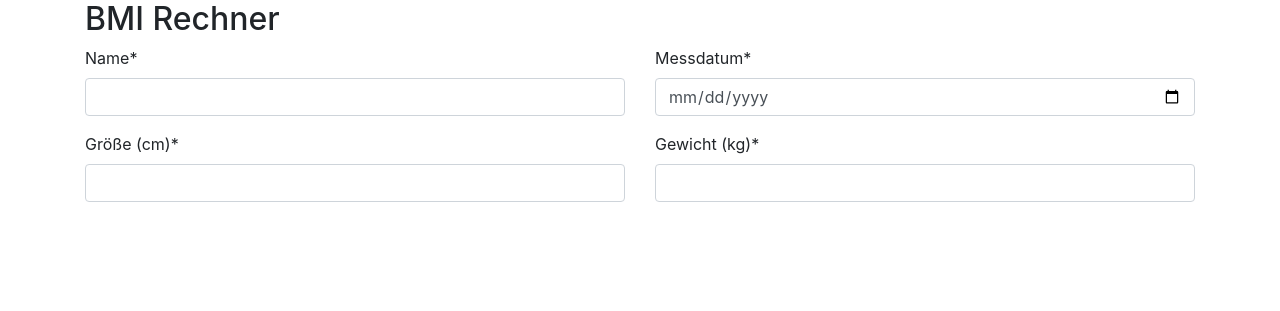
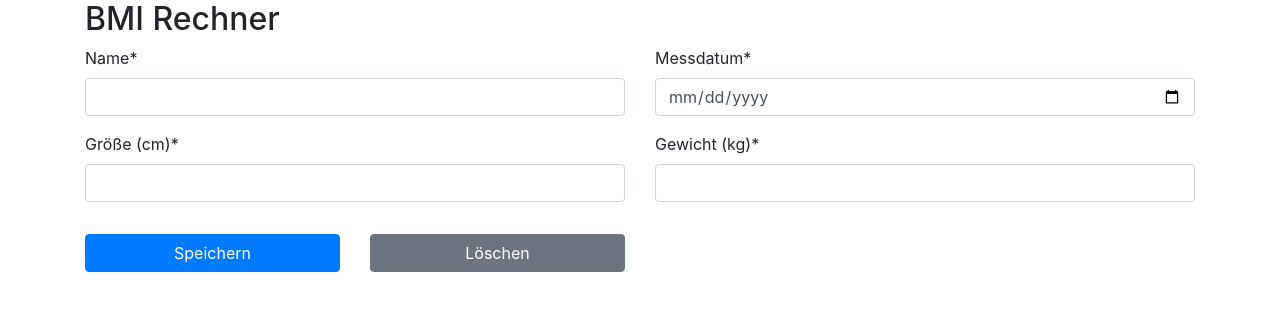
Before and after one commit to thatdudesaber/WebDev, a PHP site: page / in a window 1280 px wide. Shown: the top 311 px of the page. Run offline with PHP 8.4, Linux system fonts and the light colour scheme.

Commit message:
Gesamter Fortschritt im Unterricht

```diff
--- a/BMI Rechner/index.php
+++ b/BMI Rechner/index.php
@@ -13,11 +13,34 @@
 
 <?php
 
+//einbinden der Validierungsfunktionen
+require "lib/func.inc.php";
+
 //Formularvariablen definieren
 $name = "";
 $date = "";
 $size = "";
 $weight = "";
+
+if (isset($_POST['submit'])) {
+
+    // double-check: zuerst pruefen ob die Daten im Request enthalten sein, dann auslesen
+    $name = isset($_POST['name']) ? $_POST['name'] : "";
+    $date = isset($_POST['date']) ? $_POST['date'] : "";
+    $size = isset($_POST['size']) ? $_POST['size'] : "";
+    $weight = isset($_POST['weight']) ? $_POST['weight'] : "";
+
+    // Validierung der Daten und Ausgabe des Ergebnisses (an der aktuellen Stelle in der HTML-Seite)
+    if (validate($name, $date, $size, $weight)) {
+        echo "<p class='alert alert-success'>Die eingegebenen Daten sind in Ordnung!</p>";
+    } else {
+        echo "<div class='alert alert-danger'><p>Die eingegebenen Daten sind fehlerhaft!</p><ul>";
+        foreach ($errors as $key => $value) {
+            echo "<li>" . $value . "</li>";
+        }
+        echo "</ul></div>";
+    }
+}
 
 
 ?>
@@ -72,6 +95,22 @@ $weight = "";
                             required="required">
             </div>
         </div>
+
+        <!-- Buttons -->
+        <div class="row mt-3">
+            <div class="col-sm-3 mb-3">
+                <input type="submit"
+                       name="submit"
+                       class="btn btn-primary btn-block"
+                       value="Speichern"
+                >
+            </div>
+
+            <div class="col-sm-3">
+                <a href="index.php" class="btn btn-secondary btn-block">Löschen</a>
+            </div>
+
+        </div>
     </form>
 
 
@@ -80,7 +119,6 @@ $weight = "";
 
 <!-- Textausgabe (mal schauen, ob und wo ich das benötige) -->
 
-<!-- Buttons -->
 
 </div>
 
--- /dev/null
+++ b/BMI Rechner/lib/func.inc.php
@@ -0,0 +1,68 @@
+<?php
+$errors = [];
+
+function validateName($name)
+{
+    global $errors; // Zugriff auf die globale Fehlervariable
+
+    if (strlen($name) == 0) {
+        $errors['name'] = "Name darf nicht leer sein";
+        return false;
+    } else if (strlen($name) > 30) {
+        $errors['name'] = "Name zu lang";
+        return false;
+    } else {
+        return true;
+    }
+}
+
+function validateDate($date)
+{
+    global $errors; // Zugriff auf die globale Fehlervariable
+
+    // ungültig wenn: leeres Datum, falsches Format oder in der Zukunft
+    try {
+        if ($date == "") {
+            $errors['date'] = "Messungsdatum darf nicht leer sein";
+            return false;
+        } else if (new DateTime($date) > new DateTime()) {
+            $errors['date'] = "Messungsdatum darf nicht in der Zukunft liegen";
+            return false;
+        } else {
+            return true;
+        }
+    } catch (Exception $e) {
+        $errors['examDate'] = "Prüfungsdatum ungültig";
+        return false;
+    }
+}
+
+function validateSize($size)
+{
+    global $errors; // Zugriff auf die globale Fehlervariable
+
+    // Zahl, 1 bis 5
+    if (!is_numeric($size) || $size < 1 || $size > 250) {
+        $errors['size'] = "Größe ungültig!";
+        return false;
+    } else {
+        return true;
+    }
+}
+
+function validateWeight($weight)
+{
+    global $errors; // Zugriff auf die globale Fehlervariable
+
+
+    return true;
+}
+
+
+
+
+function validate($name, $date, $size, $weight)
+{
+    return validateName($name) & validateDate($date) &
+        validateSize($size) & validateWeight($weight);
+}
```
